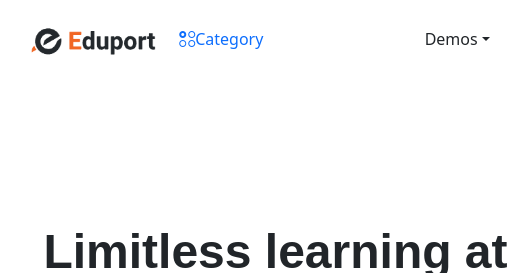
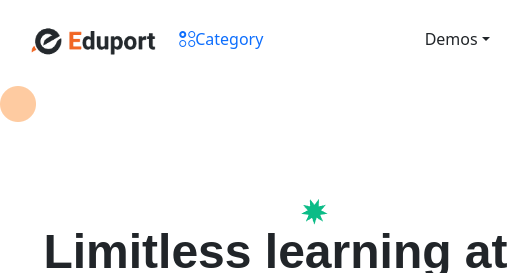
Before and after one commit to ashif82/eduport-tamplete, a plain HTML site: page index.html in a window 1280 px wide. Shown: the top 273 px of the page, 0-517 px from the left. Drawn offline with nearby package versions, Linux system fonts and the light colour scheme; files whose address does not match are found by name.

Commit message:
image update

```diff
--- a/index.html
+++ b/index.html
@@ -280,8 +280,8 @@
                     <div class="section">
                         <div class="section-header">
                             <div>
-                                <img id="circle" src="../eduport-templete/edgu/position/circle.png" alt="">
-                                <img id="star" src="../eduport-templete/edgu/position/star.png" alt="">
+                                <img id="circle" src="edgu/position/circle.png" alt="">
+                                <img id="star" src="edgu/position/star.png" alt="">
                                 <img id="pattern" src="../eduport-templete/edgu/position/pattern.png" alt="">
                                 <p class="section-header-title">Limitless learning at your <span
                                         class="paint-img">fingertips</span></p>
```
